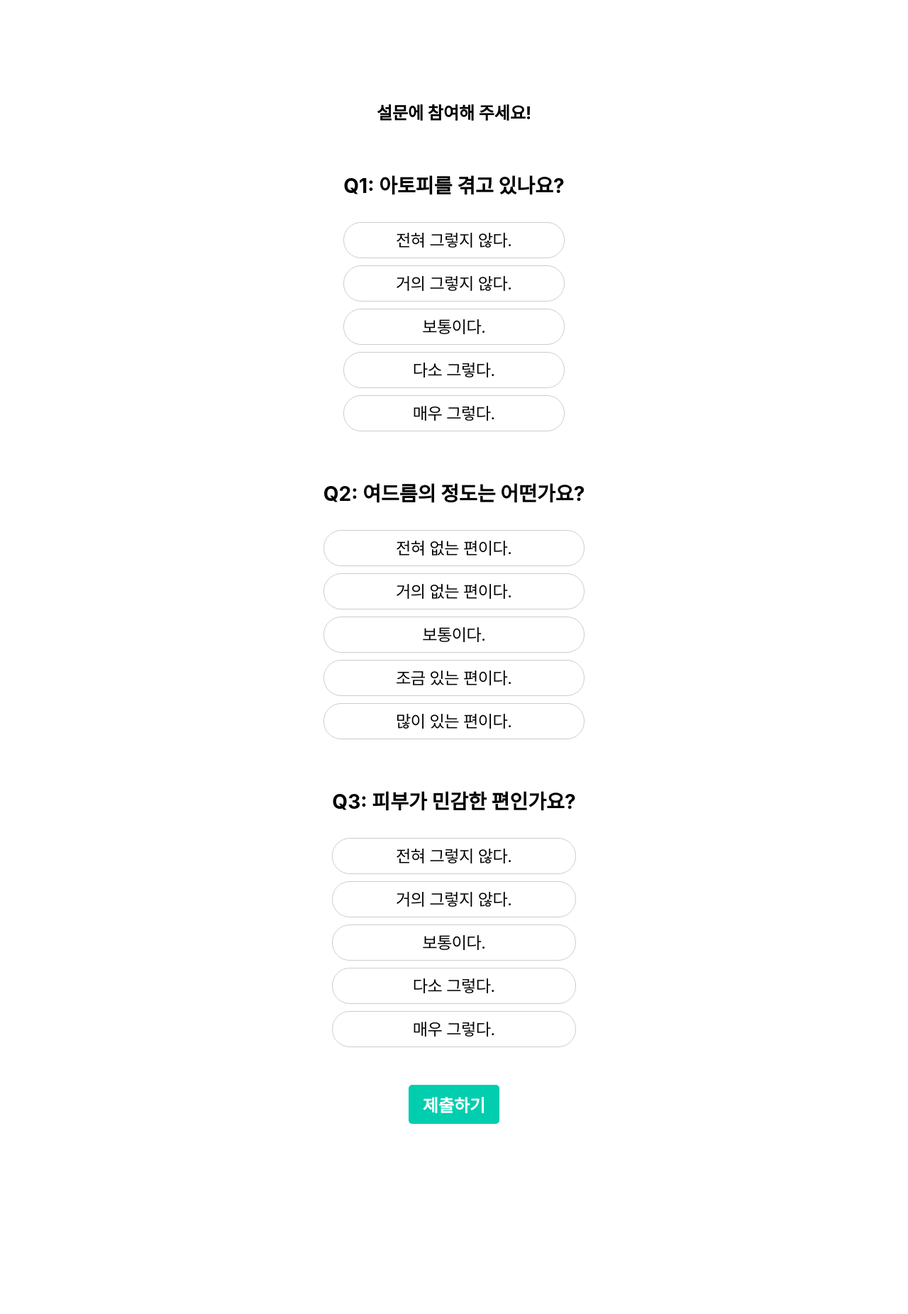
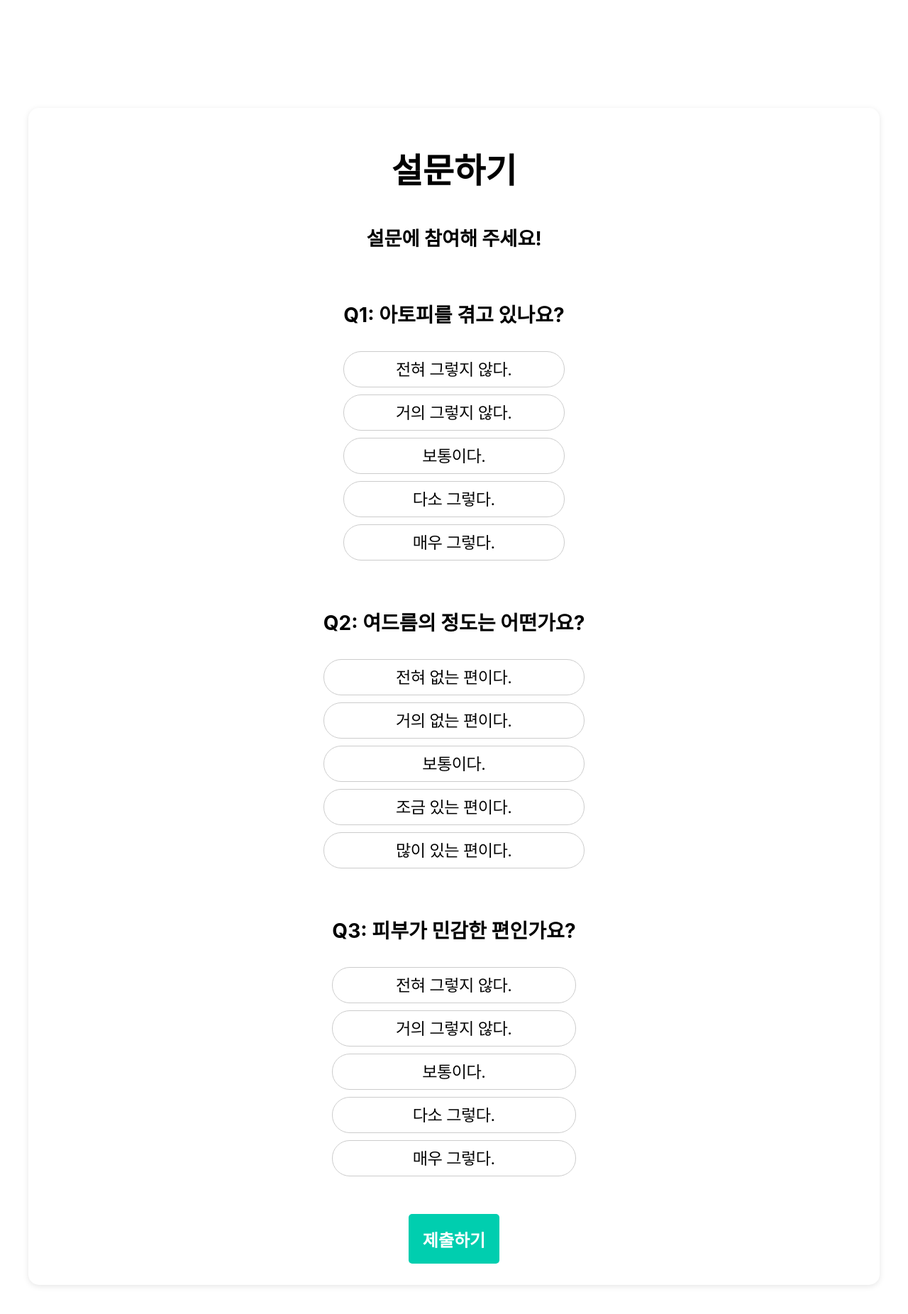
Before and after one commit to SkinCareMate/frontend, a React (Create React App) app: page /survey in a window 1280 px wide. Shown: the top 1852 px of the page at 71% size. Before the commit the page ends 1734 px from the top, so only its background shows below. Built offline with nearby package versions, Linux system fonts and the light colour scheme; no server answers; a web font is replaced by a local one.

Commit message:
refactor: 설문 리팩터링

```diff
--- a/src/components/navbar/NavigationBar.js
+++ b/src/components/navbar/NavigationBar.js
@@ -242,7 +242,8 @@ function NavigationBar() {
         <Img src="account.png" onClick={handleClick} />
         {showDropdown && (
           <DropdownMenu>
-            <DropdownItem to="/mypage">마이페이지</DropdownItem>
+            <DropdownItem to="/">마이페이지</DropdownItem>
+            <DropdownItem to="/mypage">설문 관리</DropdownItem>
             <DropdownItem onClick={handleLogout}>로그아웃</DropdownItem> {/* 호버하면 메뉴 나오게 변경하기 */}
           </DropdownMenu>
         )}
--- a/src/pages/Survey.js
+++ b/src/pages/Survey.js
@@ -93,8 +93,9 @@ function Survey() {
 
     return (
         <ContentContainer>
-            <div style={{ maxWidth: '800px', margin: '0 auto', textAlign: 'center' }}> {/* 설문 영역 가운데 정렬 및 너비 설정 */}
-                <h2>설문에 참여해 주세요!</h2>
+            <div style={{ maxWidth: '1200px', margin: '0 auto', textAlign: 'center',   boxShadow: '0 2px 8px rgba(0, 0, 0, 0.1)', backgroundColor: 'white', borderRadius: '15px' }}> {/* 설문 영역 가운데 정렬 및 너비 설정 */}
+                <h1 style={{paddingTop: '50px', fontSize: '3em'}}>설문하기</h1>
+                <h2 style={{ paddingTop: '10px', fontSize: '1.7em'}}>설문에 참여해 주세요!</h2>
                 <div style={{ display: 'flex', flexDirection: 'column', alignItems: 'center' }}> {/* 질문과 보기 가운데 정렬 */}
                     {questions.map((item, index) => (
                         <div key={index} style={{ margin: '1rem', textAlign: 'center', fontSize: '1.5em' }}> {/* 질문 가운데 정렬 */}
@@ -122,7 +123,7 @@ function Survey() {
                         </div>
                     ))}
                 </div>
-                <div style={{ display: 'flex', justifyContent: 'center', marginTop: '2rem' }}>
+                <div style={{ display: 'flex', justifyContent: 'center', marginTop: '2rem', paddingBottom: '30px'}}>
                     {hasResponse ? (
                         <button
                             onClick={handleUpdate}
@@ -134,7 +135,8 @@ function Survey() {
                                 padding: '10px 20px',
                                 border: 'none',
                                 borderRadius: '5px',
-                                cursor: 'pointer'
+                                cursor: 'pointer',
+
                             }}
                         >
                             수정하기
@@ -150,7 +152,8 @@ function Survey() {
                                 padding: '10px 20px',
                                 border: 'none',
                                 borderRadius: '5px',
-                                cursor: 'pointer'
+                                cursor: 'pointer',
+                                height: '70px',
                             }}
                         >
                             제출하기
```
